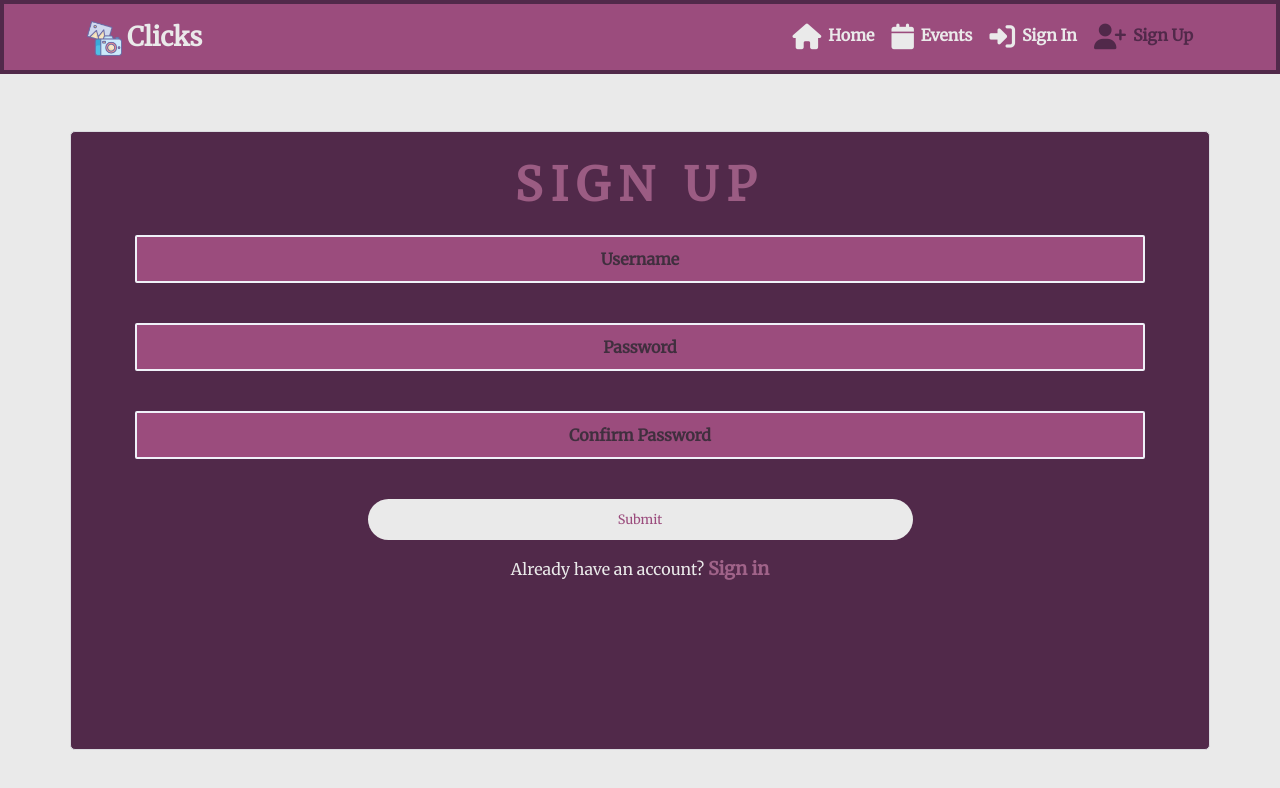
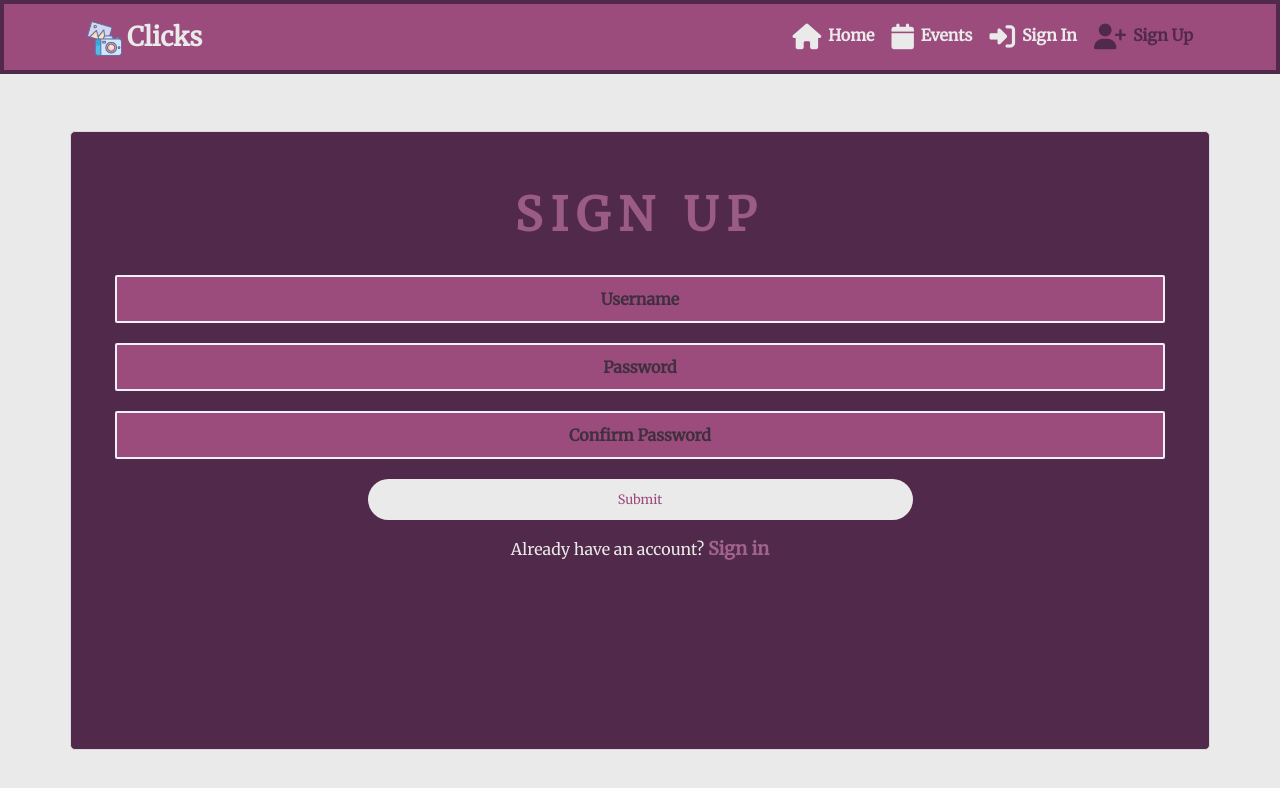
Before and after one commit to fatimaqais/clicks, a React (Create React App) app: page /signup in a window 1280 px wide. Shown: the top 788 px of the page. Built offline with nearby package versions, Linux system fonts and the light colour scheme.

Commit message:
Change sign up alert styling

```diff
--- a/src/pages/auth/SignupForm.js
+++ b/src/pages/auth/SignupForm.js
@@ -40,6 +40,7 @@ const SignUpForm = () => {
                 <h1 className={styles.Header}>Sign Up</h1>
                 <div className={styles.Form}>
                     <Form onSubmit={handleSubmit}>
+
                         <Form.Group className="" controlId="username">
                             <Form.Label className="d-none" >Username</Form.Label>
                             <Form.Control
@@ -52,8 +53,10 @@ const SignUpForm = () => {
                             />
                         </Form.Group>
                         {errors.username?.map((message, idx) => (
-                            <Alert variant="warning" key={idx}>{message}</Alert>
+                            <Alert variant="warning" className={styles.Alert} key={idx}>{message}</Alert>
                         ))}
+
+
                         <Form.Group className="mb-3" controlId="password1">
                             <Form.Label className="d-none">Password</Form.Label>
                             <Form.Control
@@ -66,9 +69,10 @@ const SignUpForm = () => {
                             />
                         </Form.Group>
                         {errors.password1?.map((message, idx) => (
-                            <Alert variant="warning" key={idx}>{message}</Alert>
+                            <Alert variant="warning" className={styles.Alert} key={idx}>{message}</Alert>
                         ))}
-                        <Form.Group className="mb-3" controlId="password2">
+
+                        <Form.Group className="mb-2" controlId="password2">
                             <Form.Label className="d-none">Confirm Password</Form.Label>
                             <Form.Control
                                 className={styles.Input}
@@ -80,16 +84,23 @@ const SignUpForm = () => {
                             />
                         </Form.Group>
                         {errors.password2?.map((message, idx) => (
-                            <Alert variant="warning" key={idx}>{message}</Alert>
+                            <Alert variant="warning" className={styles.Alert} key={idx}>{message}</Alert>
                         ))}
+
+                        <div>
+                            <div>
                                 <Button className={`${btnStyles.Button} ${btnStyles.Wide} ${btnStyles.Bright}`} type="submit">
                                     Submit
                                 </Button>
+                            </div>
+
                             {errors.non_field_errors?.map((message, idx) => (
-                            <Alert className="col-md-5 mx-auto" key={idx} variant="warning">
+                                <Alert className={styles.Alert} key={idx} variant="warning">
                                     {message}
                                 </Alert>
                             ))}
+
+                        </div>
                     </Form>
                     <Link className={styles.Link} to="/signin">
                         Already have an account? <span>Sign in</span>
--- a/src/styles/Button.module.css
+++ b/src/styles/Button.module.css
@@ -13,18 +13,22 @@
     opacity: 0.8;
     border-color: transparent;
     cursor: pointer;
+    background-color: #9B4C7D;
 }
 
 .Button:hover:active {
-    background-color: #9B4C7D !important;
+    background-color: #9B4C7D;
+    color: #EAEAEA;
 }
 
 .Button:active {
-    background-color: #9B4C7D !important;
+    background-color: #9B4C7D;
+    color: #EAEAEA;
 }
 
 .Button:focus {
     background-color: #9B4C7D;
+    color: #EAEAEA;
 }
 
 .Wide {
--- a/src/styles/SignInUpForm.module.css
+++ b/src/styles/SignInUpForm.module.css
@@ -11,7 +11,7 @@
     font-weight: 600;
     text-align: center;
     padding: 10px;
-    margin: 40px;
+    margin: 20px;
     width: -webkit-fill-available;
 }
 
@@ -24,7 +24,7 @@
     letter-spacing: 0.2em;
     text-transform: uppercase;
     color: #9b5c83;
-    margin-top: 20px;
+    margin: 50px;
 }
 
 .Link {
@@ -63,5 +63,10 @@
 }
 
 .Alert {
-    width: 50px;
+    width: fit-content;
+    background-color: #433040;
+    border: 2px solid #EAEAEA;
+    color: #EAEAEA;
+    display: inline-grid;
+    margin: 5px auto 10px;
 }
```
Lines whose indentation alone changed are shown as unchanged.
